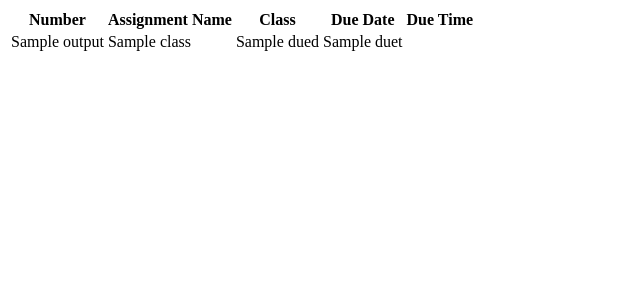
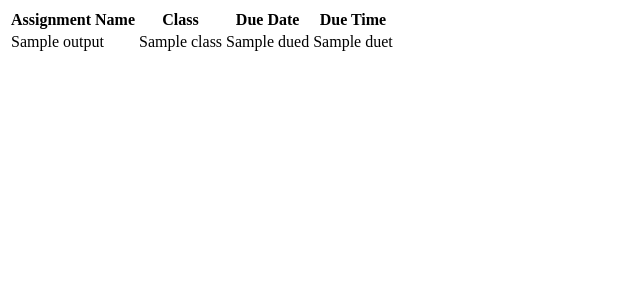
Before and after one commit to weterpoo/IlliniStudent, a Flask app: template backend/app/templates/index.html in a window 1280 px wide. Shown: the top 300 px of the page, without its empty margins (0-640 px from the left). Run offline with Flask 2, Linux system fonts and the light colour scheme; the template is opened without the code that fills it: most values are stand-ins (such as "Sample title", 1, 10 or a date in 2020).

Commit message:
fixed formatting problems

```diff
--- a/backend/app/templates/index.html
+++ b/backend/app/templates/index.html
@@ -5,7 +5,6 @@
   <body>
     <table style="width=100%">
       <tr>
-        <th>Number</th>
         <th>Assignment Name</th>
         <th>Class</th>
         <th>Due Date</th>
```
